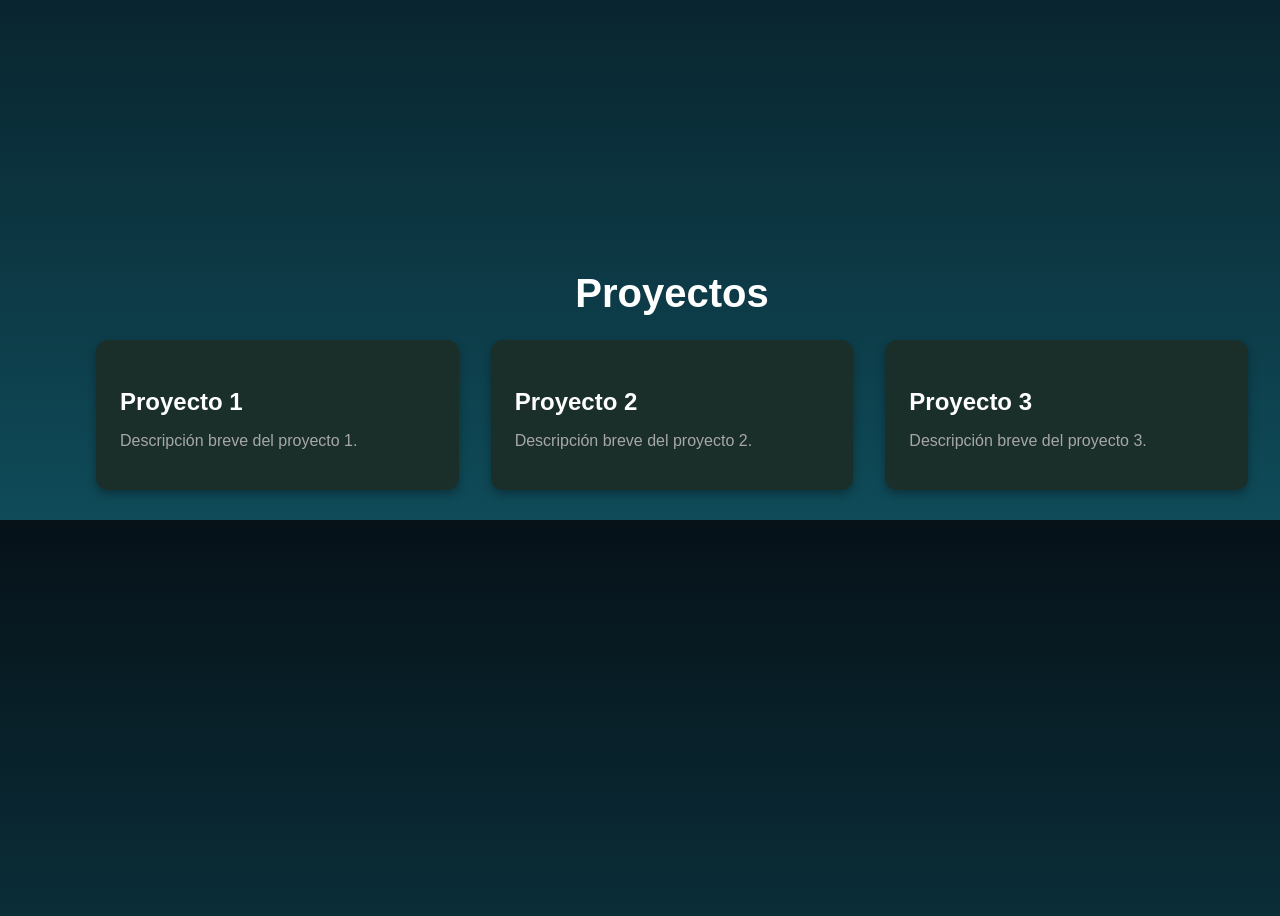
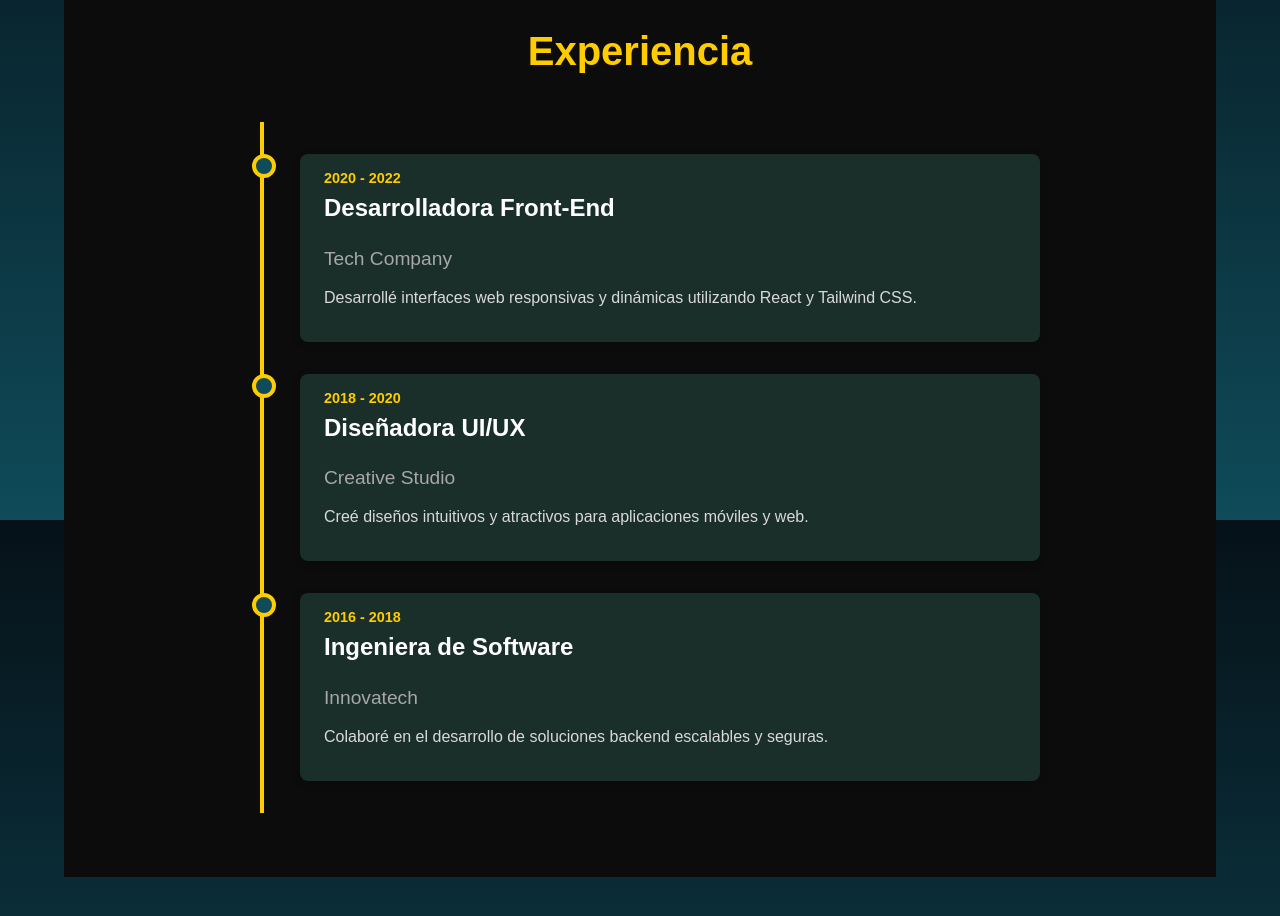
Before and after one commit to GiaWong/Portafolio_JC, a Next.js app: page / in a window 1280 px wide. Shown: the part 1880-2796 px from the top of the page. Built offline with nearby package versions, Linux system fonts and the light colour scheme.

Commit message:
feat: agrego funcionalidad Experiencia

```diff
--- /dev/null
+++ b/src/components/layout/Experience.js
@@ -0,0 +1,53 @@
+import { motion } from "framer-motion";
+import styles from "@/styles/Experience.module.css";
+
+const experiences = [
+  {
+    period: "2020 - 2022",
+    title: "Desarrolladora Front-End",
+    company: "Tech Company",
+    description:
+      "Desarrollé interfaces web responsivas y dinámicas utilizando React y Tailwind CSS.",
+  },
+  {
+    period: "2018 - 2020",
+    title: "Diseñadora UI/UX",
+    company: "Creative Studio",
+    description:
+      "Creé diseños intuitivos y atractivos para aplicaciones móviles y web.",
+  },
+  {
+    period: "2016 - 2018",
+    title: "Ingeniera de Software",
+    company: "Innovatech",
+    description:
+      "Colaboré en el desarrollo de soluciones backend escalables y seguras.",
+  },
+];
+
+export default function Experience() {
+  return (
+    <section id="experience" className={styles.experienceSection}>
+      <h2 className={styles.sectionTitle}>Experiencia</h2>
+      <div className={styles.timeline}>
+        {experiences.map((exp, index) => (
+          <motion.div
+            key={index}
+            className={styles.timelineItem}
+            initial={{ opacity: 0, x: -50 }}
+            whileInView={{ opacity: 1, x: 0 }}
+            transition={{ duration: 0.8, delay: index * 0.2 }}
+            viewport={{ once: true }}
+          >
+            <div className={styles.timelineContent}>
+              <span className={styles.period}>{exp.period}</span>
+              <h3 className={styles.title}>{exp.title}</h3>
+              <h4 className={styles.company}>{exp.company}</h4>
+              <p className={styles.description}>{exp.description}</p>
+            </div>
+          </motion.div>
+        ))}
+      </div>
+    </section>
+  );
+}
--- a/src/components/layout/Layout.js
+++ b/src/components/layout/Layout.js
@@ -4,6 +4,7 @@ import { Link } from "react-scroll";
 const links = [
   { label: "Inicio", to: "inicioSection" },
   { label: "Quién soy", to: "aboutSection" },
+  { label: "Experiencia", to: "experience" },
   { label: "Proyectos", to: "projectsSection" },
   { label: "Contacto", to: "contacto" },
 ];
--- a/src/components/layout/Navbar.js
+++ b/src/components/layout/Navbar.js
@@ -4,6 +4,7 @@ import { Link } from "react-scroll";
 const links = [
   { label: "Inicio", to: "inicioSection" },
   { label: "Quién soy", to: "aboutSection" },
+  { label: "Experiencia", to: "experience" },
   { label: "Proyectos", to: "projectsSection" },
   { label: "Contacto", to: "contacto" },
 ];
--- a/src/pages/index.js
+++ b/src/pages/index.js
@@ -4,6 +4,7 @@ import AboutSection from "@/components/layout/AboutSection";
 import Header from "@/components/layout/Header";
 import ProjectsSection from "@/components/layout/ProjectsSection";
 import ContactSection from "@/components/layout/ContactSection";
+import Experience from "@/components/layout/Experience";
 
 export default function Home() {
   return (
@@ -23,6 +24,11 @@ export default function Home() {
         <AboutSection />
       </section>
 
+      {/* Sección Experiencia */}
+      <section id="experience">
+        <Experience />
+      </section>
+
       {/* Sección Proyectos */}
       <section id="projects">
         <ProjectsSection />
--- /dev/null
+++ b/src/styles/Experience.module.css
@@ -0,0 +1,85 @@
+.experienceSection {
+    padding: 4rem 2rem;
+    background-color: #0c0c0c; /* Puedes cambiar este color o usar un degradado */
+    color: white;
+    position: relative;
+  }
+
+  .sectionTitle {
+    text-align: center;
+    font-size: 2.5rem;
+    margin-bottom: 3rem;
+    color: #ffcc00;
+  }
+
+  .timeline {
+    position: relative;
+    margin: 0 auto;
+    padding: 2rem 0;
+    max-width: 800px;
+  }
+
+  .timeline::before {
+    content: "";
+    position: absolute;
+    left: 20px;
+    top: 0;
+    bottom: 0;
+    width: 4px;
+    background: #ffcc00;
+  }
+
+  .timelineItem {
+    position: relative;
+    margin-bottom: 2rem;
+    padding-left: 60px;
+  }
+
+  .timelineItem:last-child {
+    margin-bottom: 0;
+  }
+
+  .timelineItem::before {
+    content: "";
+    position: absolute;
+    left: 12px;
+    top: 0;
+    width: 16px;
+    height: 16px;
+    background: #0f4b59;
+    border: 4px solid #ffcc00;
+    border-radius: 50%;
+  }
+
+  .timelineContent {
+    background: #1a2f2a;
+    padding: 1rem 1.5rem;
+    border-radius: 8px;
+    box-shadow: 0 2px 8px rgba(0, 0, 0, 0.2);
+  }
+
+  .period {
+    display: block;
+    font-size: 0.9rem;
+    font-weight: bold;
+    color: #ffcc00;
+    margin-bottom: 0.5rem;
+  }
+
+  .title {
+    font-size: 1.5rem;
+    margin: 0.5rem 0;
+  }
+
+  .company {
+    font-size: 1.2rem;
+    font-weight: 500;
+    margin-bottom: 0.5rem;
+    color: #a7a7a7;
+  }
+
+  .description {
+    font-size: 1rem;
+    line-height: 1.5;
+    color: #d9d9d9;
+  }
```
